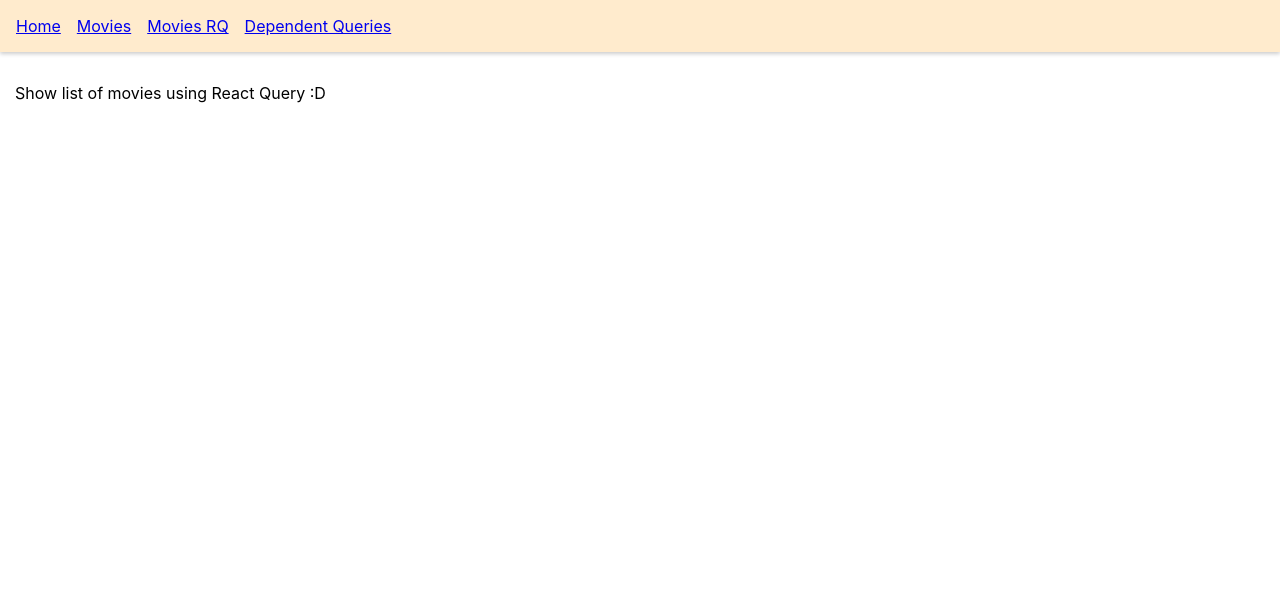
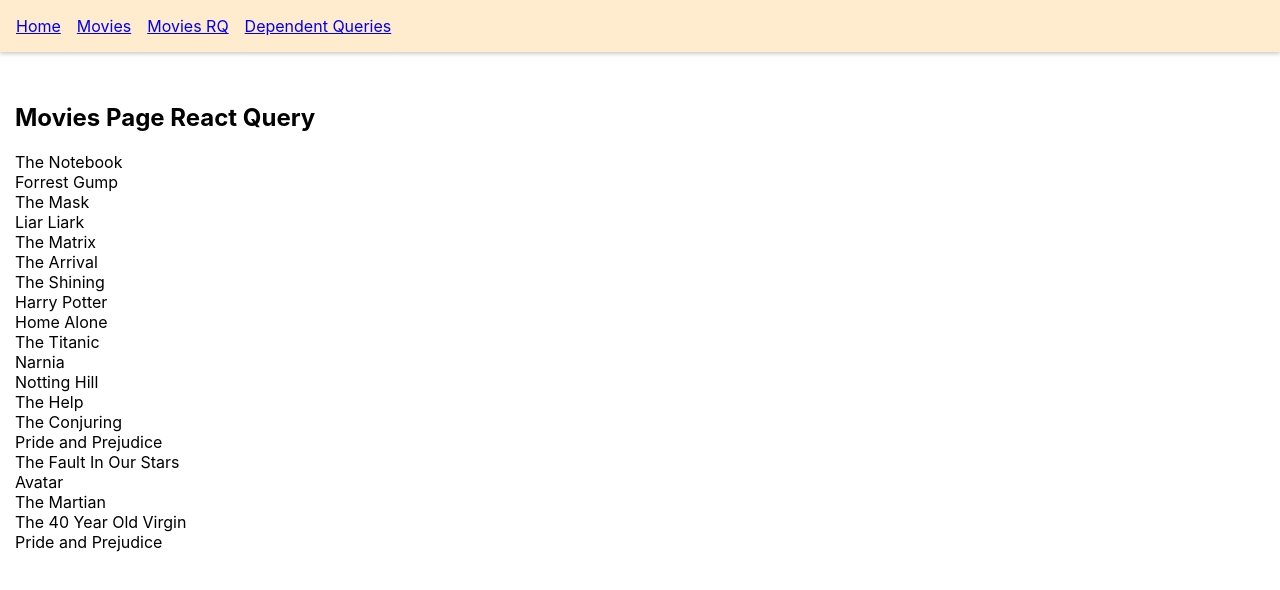
Before and after one commit to sadaffara/react-query-starter, a React (Create React App) app: page /rq-movies in a window 1280 px wide. Shown: the top 590 px of the page. Built offline with nearby package versions, Linux system fonts and the light colour scheme; data requests are answered from the project's data file.

Commit message:
add react query fetch

```diff
--- a/src/App.js
+++ b/src/App.js
@@ -7,8 +7,10 @@ import Home from "./components/Home";
 import MoviesRQ from "./components/MoviesRQ";
 import DependentQueries from "./components/DependentQueris";
 
+const queryClient = new QueryClient();
 function App() {
   return (
+    <QueryClientProvider client={queryClient}>
       <Router>
         <div>
           <nav>
@@ -45,6 +47,8 @@ function App() {
           </div>
         </div>
       </Router>
+      <ReactQueryDevtools initialIsopen={true} position="bottom-right" />
+    </QueryClientProvider>
   );
 }
 
--- a/src/components/MoviesRQ.js
+++ b/src/components/MoviesRQ.js
@@ -1,9 +1,35 @@
+import { useQuery } from "react-query";
+import axios from "axios";
 
 const MoviesRQ = () => {
 
+  const fetchMovies = ()=>{
+    return axios.get("http://localhost:4000/movies");
+  }
+
+  const {data, isLoading}= useQuery(
+    'movies-data',
+    fetchMovies,
+  )
+
+
   return (
     <div>
-       Show list of movies using React Query :D
+     {
+      isLoading ?
+      <div>
+        <h2>Loading...</h2>
+      </div>
+      :
+      <div>
+           <h2>Movies Page React Query</h2>
+        {
+          data.data.map((item)=>(
+            <div>{item.name}</div>
+          ))
+        }
+      </div>
+     }
     </div>
   );
 };
```
